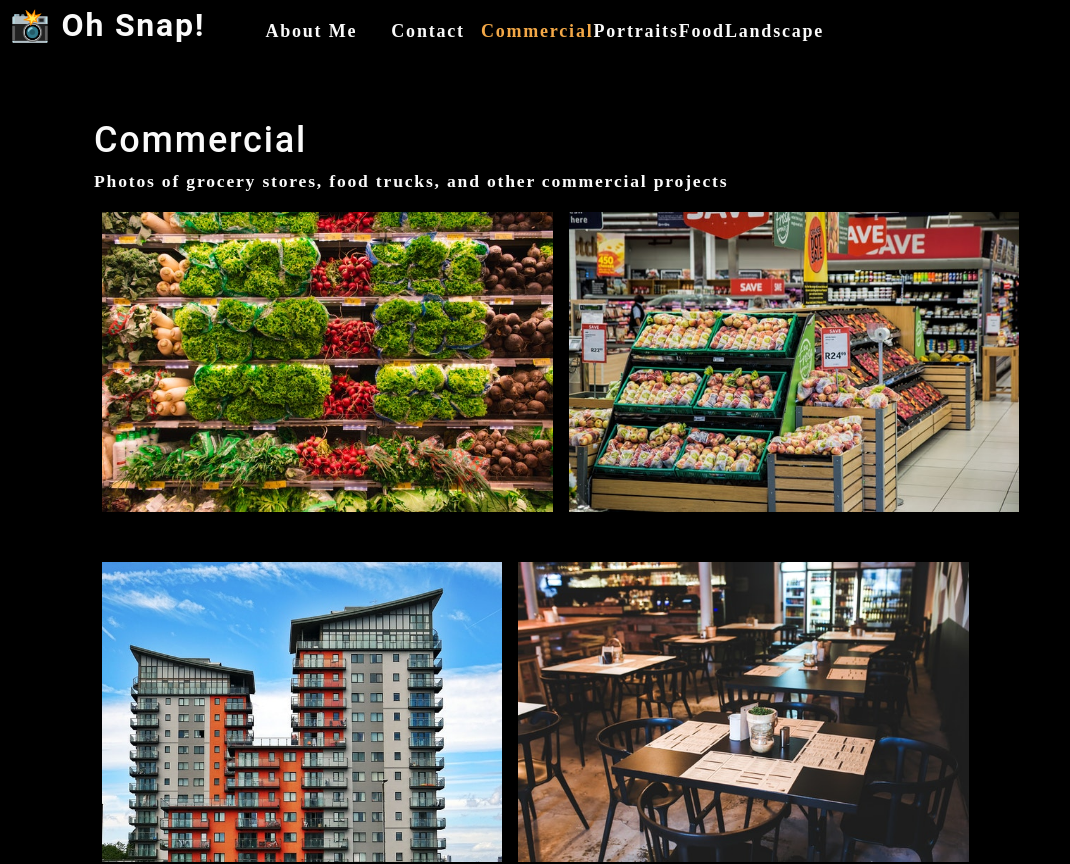
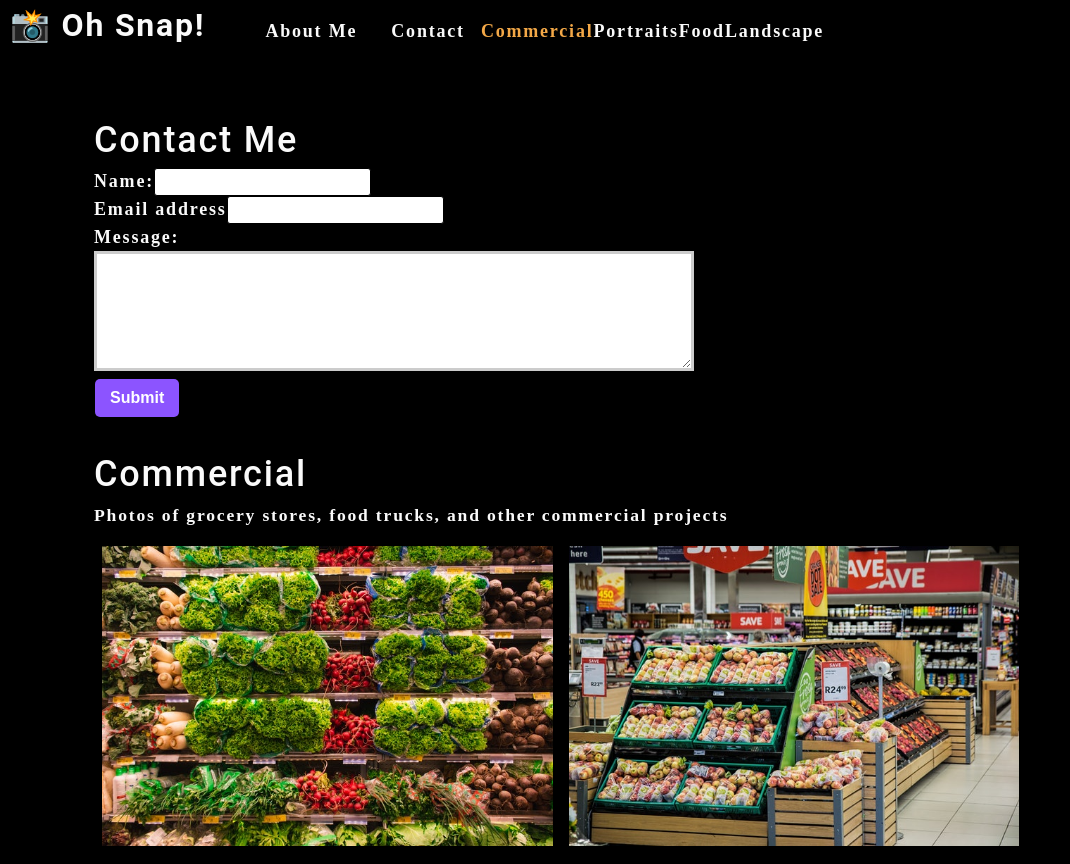
Before and after one commit to ejackson1228/photo-port, a React (Create React App) app: page / in a window 1280 px wide. Shown: the top 864 px of the page, without its empty margins (0-1070 px from the left). Built offline with nearby package versions, Linux system fonts and the light colour scheme.

Commit message:
added capability for form contact submission

```diff
--- a/src/App.js
+++ b/src/App.js
@@ -3,6 +3,7 @@
 import About from './components/About';
 import Nav from './components/Nav';
 import Gallery from './components/Gallery';
+import ContactForm from './components/Contact';
 
 function App() {
   const [categories] = useState([
@@ -25,6 +26,7 @@
         currentCategory  = {currentCategory}
         ></Nav>
       <main>
+        <ContactForm></ContactForm>
         <Gallery currentCategory={currentCategory}></Gallery>
         <About></About>
       </main>
--- a/src/components/Contact/index.js
+++ b/src/components/Contact/index.js
@@ -1,23 +1,33 @@
-import React from "react";
+import React, { useState } from "react";
 
 function ContactForm() {
+    const [ formState, setFormState ] = useState({ name: '', email: '', message: ''});
+    const { name, email, message } = formState;
 
+    function handleChange(e)  {
+        setFormState({...formState, [e.target.name]: e.target.value })
+    };
+
+    function handleSubmit(e) {
+        e.preventDefault();
+        console.log(formState);
+    }
 
     return (
         <section>
             <h1>Contact Me</h1>
-            <form id="contact-form">
+            <form id="contact-form" onSubmit={handleSubmit}>
                 <div>
                     <label htmlFor="name">Name:</label>
-                    <input type="text" name="name" />
+                    <input type="text" name="name" defaultValue={name} onChange={handleChange} />
                 </div>
                 <div>
                     <label htmlFor="email">Email address</label>
-                    <input type="email" name="email" />
+                    <input type="email" name="email" defaultValue={email} onChange={handleChange}/>
                 </div>
                 <div>
                     <label htmlFor="message">Message:</label>
-                    <textarea name="message" rows="5" />
+                    <textarea name="message" rows="5" defaultValue={message} onChange={handleChange}/>
                 </div>
                 <button type="submit">Submit</button>
             </form>
```
